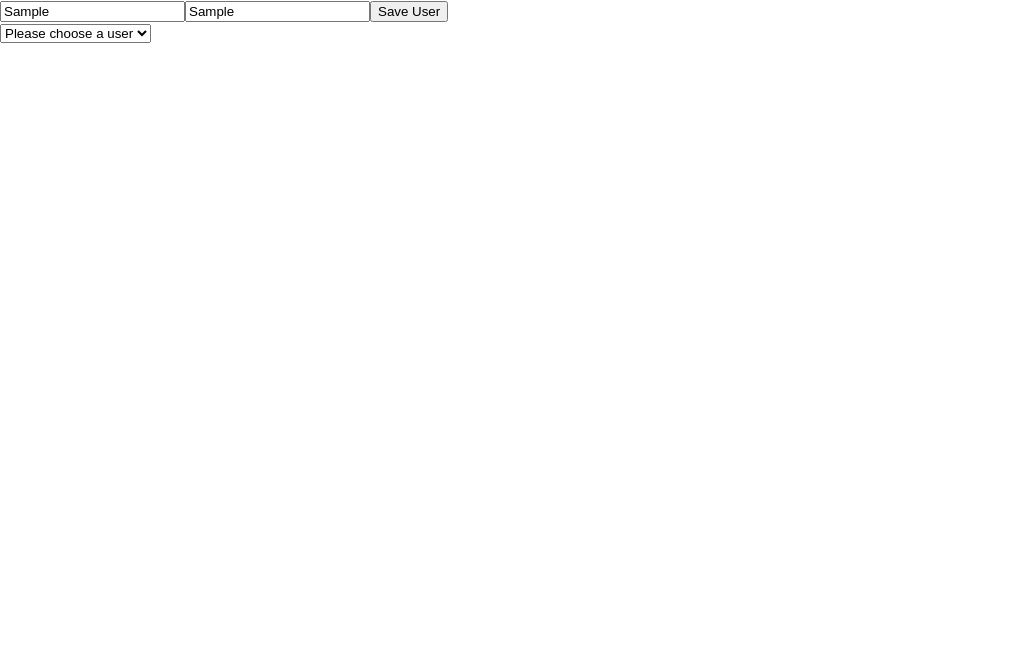
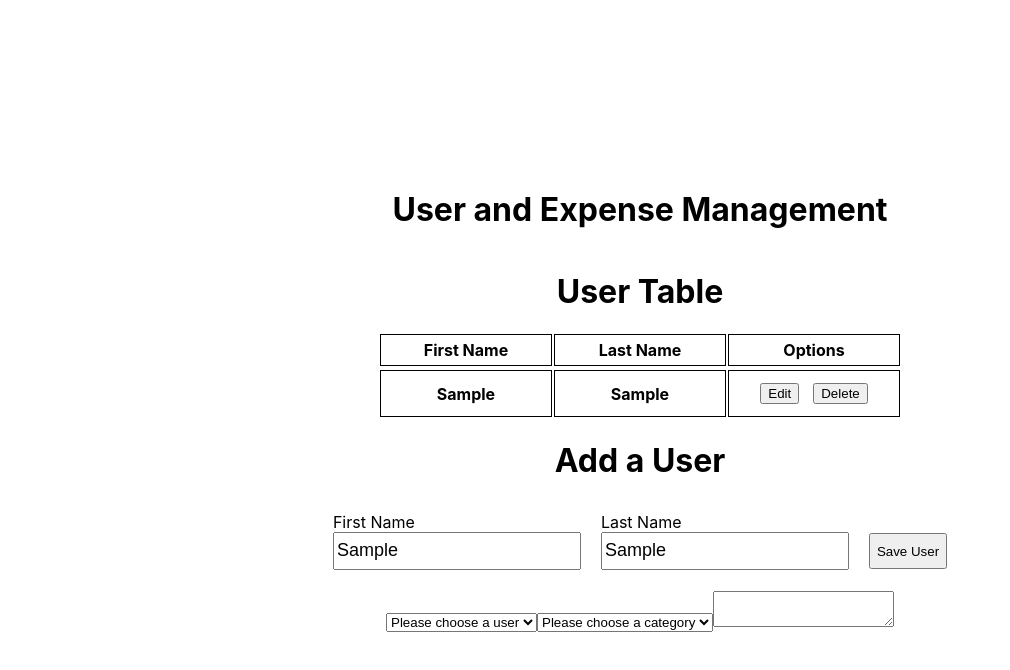
Before and after one commit to VoChrisK/expense_management, a React (Create React App) app: page / in a window 1280 px wide. Both pictures are taken after typing "Sample", "Sample" into the empty fields and a click on the button "Save User". Shown: the top 670 px of the page, without its empty margins (0-1010 px from the left). Built offline with nearby package versions, Linux system fonts and the light colour scheme.

Commit message:
Create User Table and Form Inputs

```diff
--- a/src/App.css
+++ b/src/App.css
@@ -1,38 +1,7 @@
-.App {
-  text-align: center;
-}
-
-.App-logo {
-  height: 40vmin;
-  pointer-events: none;
-}
-
-@media (prefers-reduced-motion: no-preference) {
-  .App-logo {
-    animation: App-logo-spin infinite 20s linear;
-  }
-}
-
-.App-header {
-  background-color: #282c34;
-  min-height: 100vh;
+.home {
   display: flex;
   flex-direction: column;
+  justify-content: center;
   align-items: center;
-  justify-content: center;
-  font-size: calc(10px + 2vmin);
-  color: white;
+  height: 100vh;
 }
-
-.App-link {
-  color: #61dafb;
-}
-
-@keyframes App-logo-spin {
-  from {
-    transform: rotate(0deg);
-  }
-  to {
-    transform: rotate(360deg);
-  }
-}
--- a/src/App.js
+++ b/src/App.js
@@ -18,17 +18,23 @@ const App = () => {
       lastName
     }
 
-    console.log(clonedUsers);
-
     setUsers(clonedUsers);
     setUserId(userId + 1);
   }
 
+  const deleteUser = (userId) => {
+    const clonedUsers = _.cloneDeep(users);
+    delete clonedUsers[userId];
+
+    setUsers(clonedUsers);
+  }
+
   return (
-    <>
-      <User users={users} addUser={addUser} />
+    <div className="home">
+      <h1>User and Expense Management</h1>
+      <User users={users} addUser={addUser} deleteUser={deleteUser} />
       <Expense users={users} />
-    </>
+    </div>
   );
 }
 
--- a/src/components/Expense/Expense.jsx
+++ b/src/components/Expense/Expense.jsx
@@ -1,15 +1,20 @@
 import React from 'react';
+
+const categories = [
+  "Food",
+  "Activity",
+  "Office Equipment"
+]
 
 const Expense = ({ users }) => {
   return (
-    <>
     <div>
       <form>
         <select defaultValue="">
           <option value="" disabled>Please choose a user</option>
           {
-              Object.values(users).map((value) => {
-                const {firstName, lastName} = value;
+            Object.values(users).map((user) => {
+              const {firstName, lastName} = user;
 
               return (
                 <option value={firstName + lastName}>{firstName} {lastName}</option>
@@ -17,9 +22,19 @@ const Expense = ({ users }) => {
             })
           }
         </select>
+        <select defaultValue="">
+          <option value="" disabled>Please choose a category</option>
+          {
+            categories.map((category) => {
+              return (
+                <option value={category}>{category}</option>
+              )
+            })
+          }
+        </select>
+        <textarea></textarea>
       </form>
     </div>
-    </>
   );
 }
 
--- a/src/components/User/User.css
+++ b/src/components/User/User.css
@@ -0,0 +1,42 @@
+.user-table {
+  display: flex;
+  flex-direction: column;
+  align-items: center;
+}
+
+.name-input {
+  width: 15rem;
+  height: 2rem;
+  font-size: 18px;
+  margin-right: 20px;
+  margin-bottom: 21px;
+}
+
+.user-form {
+  display: flex;
+  align-items: center;
+  margin-top: 2rem;
+}
+
+.name-column {
+  border: 1px solid black;
+  min-width: 10rem;
+  padding: 5px;
+}
+
+.user-options {
+  margin: 7px;
+}
+
+.name-container {
+  display: flex;
+  flex-direction: column;
+}
+
+.save-user {
+  height: 2.3rem;
+}
+
+.center-header{
+  text-align: center;
+}
--- a/src/components/User/User.jsx
+++ b/src/components/User/User.jsx
@@ -1,7 +1,7 @@
 import React from 'react';
 import './User.css';
 
-const User = ({ users, addUser }) => {
+const User = ({ users, addUser, deleteUser }) => {
   const handleOnSubmit = (event) => {
     event.preventDefault();
 
@@ -13,16 +13,42 @@ const User = ({ users, addUser }) => {
 
   return (
     <>
-      <div>
+      <table className='user-table'>
+        <h1>User Table</h1>
+        <tr>
+          <th className='name-column'>First Name</th>
+          <th className='name-column'>Last Name</th>
+          <th className='name-column'>Options</th>
+        </tr>
+        {
+          Object.entries(users).map((user) => {
+            return (
+              <tr>
+                <th className='name-column'>{user[1].firstName}</th>
+                <th className='name-column'>{user[1].lastName}</th>
+                <th className='name-column'>
+                  <button className='user-options'>Edit</button>
+                  <button className='user-options' onClick={() => deleteUser(user[0])}>Delete</button>
+                </th>
+              </tr>
+            );
+          })
+        }
+      </table>
         <form onSubmit={handleOnSubmit}>
-          <input type='text' placeholder='First Name' />
-          <input type='text' placeholder='Last Name' />
-          <button>Save User</button>
+          <h1 className='center-header'>Add a User</h1>
+          <div className="user-form">
+            <div className='name-container'>
+              <label>First Name</label>
+              <input type='text' placeholder='First Name' className='name-input' required />
+            </div>
+            <div className='name-container'>
+              <label>Last Name</label>
+              <input type='text' placeholder='Last Name' className='name-input' required />
+            </div>
+            <button className='save-user'>Save User</button>
+          </div>
         </form>
-      </div>
-      <div>
-
-      </div>
     </>
   );
 }
```
Lines whose indentation alone changed are shown as unchanged.
